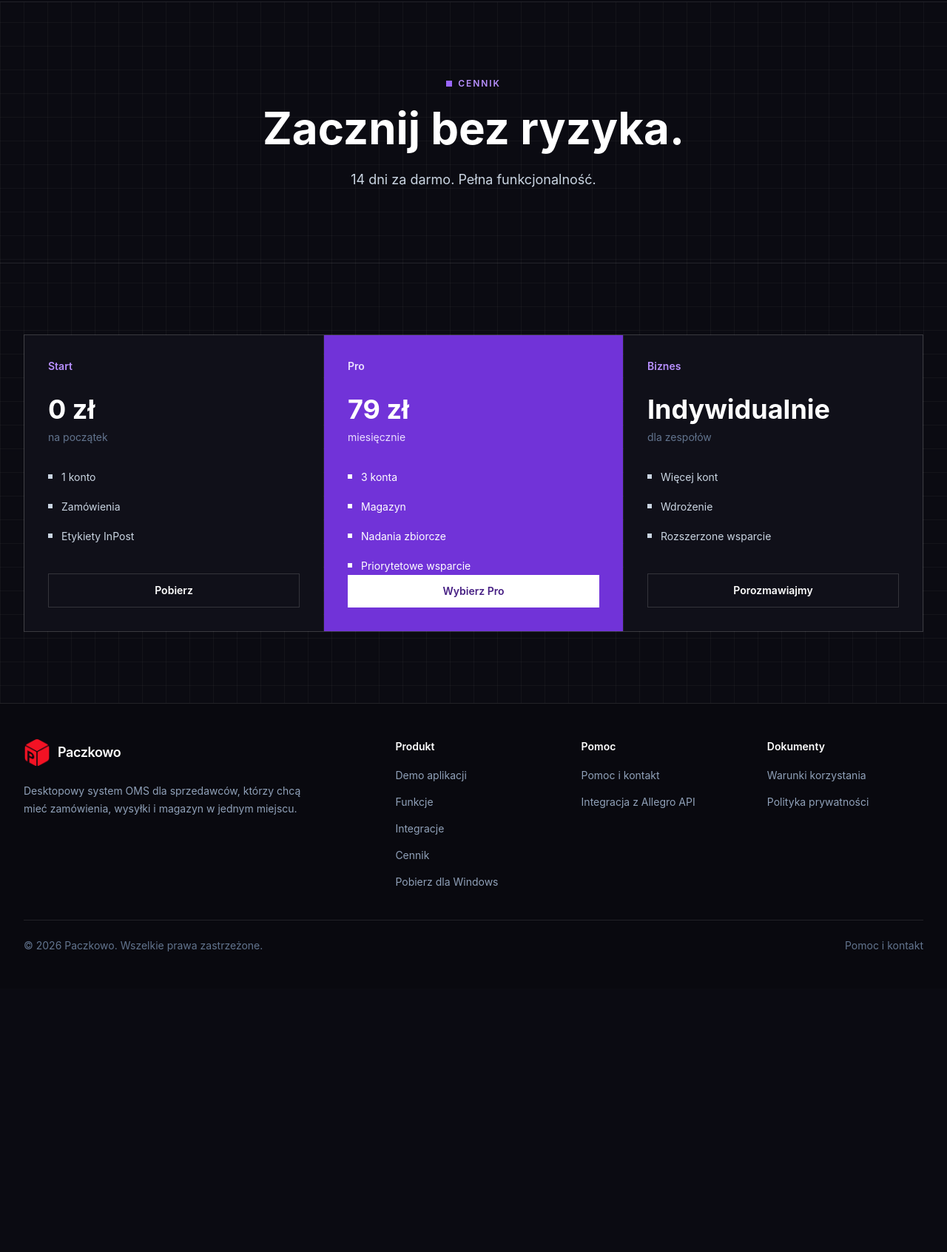
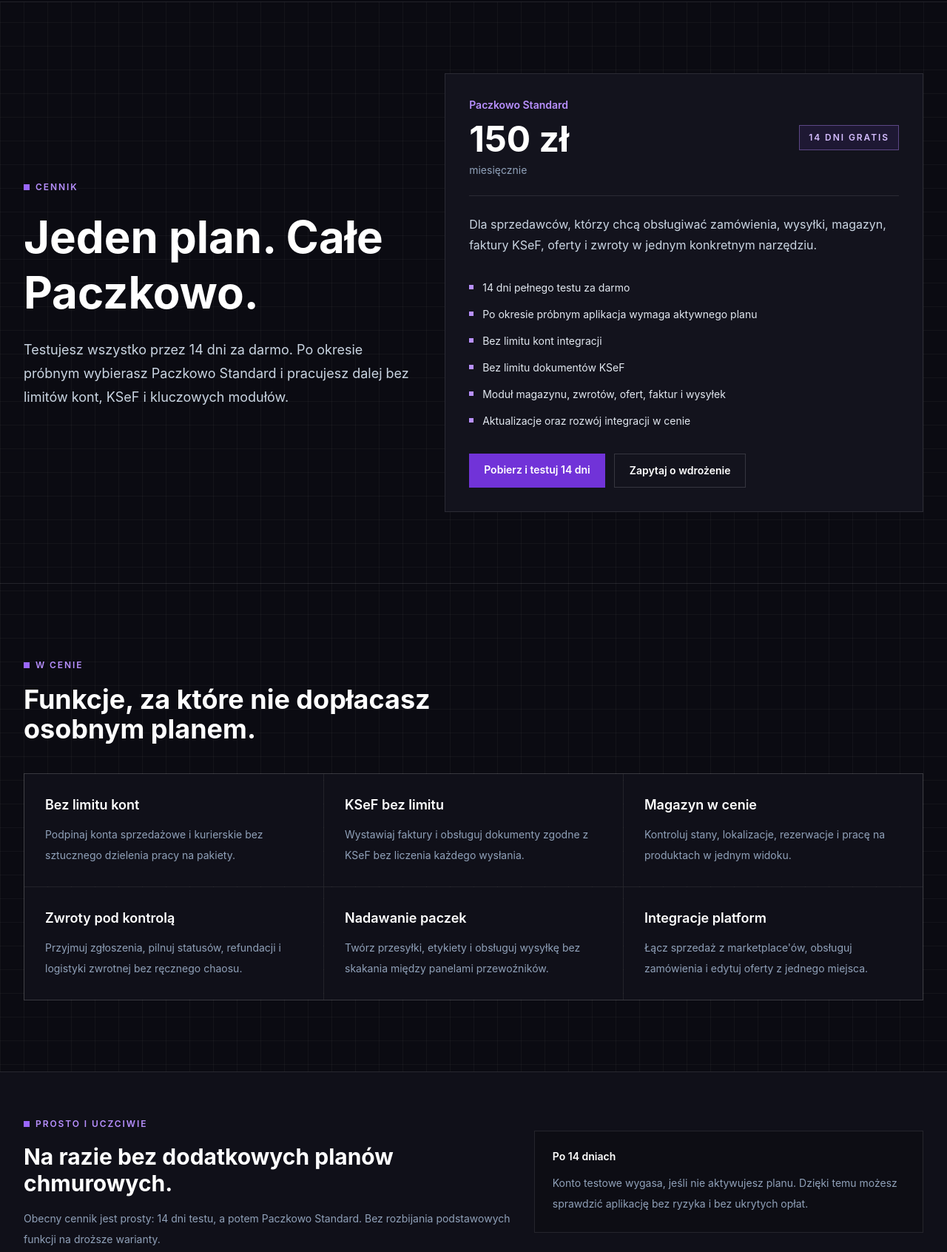
Before and after one commit to szymon-mania/paczkowo, an Astro site: page /cennik in a window 1280 px wide. Shown: the part 66-1758 px from the top of the page at 74% size. Before the commit the page ends 1402 px from the top, so only its background shows below. Built offline with nearby package versions, Linux system fonts and the light colour scheme; Astro itself is replaced by a stand-in of ours.

Commit message:
cennik v1.0.0

```diff
--- a/src/demo-app/lib/i18n/en.ts
+++ b/src/demo-app/lib/i18n/en.ts
@@ -31,11 +31,11 @@
   [T.menu_account]: "My account",
   [T.menu_settings]: "Settings",
   [T.menu_logout]: "Log out",
-  [T.acct_premium]: "Premium",
+  [T.acct_premium]: "Paczkowo Standard",
   [T.acct_trial]: "Trial",
   [T.acct_days_left]: "{n} days left",
   [T.acct_days_renew]: "{n} days to renewal",
-  [T.acct_buy_premium]: "Buy Premium",
+  [T.acct_buy_premium]: "Buy Paczkowo Standard",
 
   [T.support_tooltip]: "Help & contact",
   [T.support_title]: "Help & contact",
@@ -132,8 +132,8 @@
   [T.err_support_failed]: "Could not send the request. Please try again later.",
 
   [T.upgrade_expired_title]: "Your trial has expired",
-  [T.upgrade_choose_title]: "Choose a plan",
-  [T.upgrade_desc]: "To keep using the app, buy the Premium plan. Payments are handled by Stripe (card / BLIK / Przelewy24).",
+  [T.upgrade_choose_title]: "Activate Paczkowo Standard",
+  [T.upgrade_desc]: "After the 14-day trial, the app requires an active Paczkowo Standard plan. Payments are handled by Stripe (card / BLIK / Przelewy24).",
   [T.upgrade_opening]: "Opening payment…",
   [T.upgrade_check_again]: "Check status again",
   [T.upgrade_payment_opened]: "Payment opened in your browser. After paying, come back here — the status will refresh automatically.",
@@ -189,7 +189,7 @@
   [T.set_logout_confirm_title]: "Log out?",
   [T.set_logout_confirm_body]: "You'll return to the sign-in screen. Local data stays on this computer.",
   [T.plan_trial]: "Trial",
-  [T.plan_premium]: "Premium",
+  [T.plan_premium]: "Paczkowo Standard",
   [T.plan_expired]: "Expired",
 
   [T.int_opening_browser]: "Opening browser…",
--- a/src/demo-app/lib/i18n/pl.ts
+++ b/src/demo-app/lib/i18n/pl.ts
@@ -31,11 +31,11 @@
   [T.menu_account]: "Moje konto",
   [T.menu_settings]: "Ustawienia",
   [T.menu_logout]: "Wyloguj",
-  [T.acct_premium]: "Premium",
+  [T.acct_premium]: "Paczkowo Standard",
   [T.acct_trial]: "Okres próbny",
   [T.acct_days_left]: "{n} dni pozostało",
   [T.acct_days_renew]: "{n} dni do odnowienia",
-  [T.acct_buy_premium]: "Kup Premium",
+  [T.acct_buy_premium]: "Kup Paczkowo Standard",
 
   [T.support_tooltip]: "Pomoc i kontakt",
   [T.support_title]: "Pomoc i kontakt",
@@ -132,8 +132,8 @@
   [T.err_support_failed]: "Nie udało się wysłać zgłoszenia. Spróbuj ponownie później.",
 
   [T.upgrade_expired_title]: "Okres próbny wygasł",
-  [T.upgrade_choose_title]: "Wybierz plan",
-  [T.upgrade_desc]: "Aby korzystać z aplikacji, wykup plan Premium. Płatność obsługuje Stripe (karta / BLIK / Przelewy24).",
+  [T.upgrade_choose_title]: "Aktywuj Paczkowo Standard",
+  [T.upgrade_desc]: "Po 14 dniach testu aplikacja wymaga aktywnego planu Paczkowo Standard. Płatność obsługuje Stripe (karta / BLIK / Przelewy24).",
   [T.upgrade_opening]: "Otwieram płatność…",
   [T.upgrade_check_again]: "Sprawdź status ponownie",
   [T.upgrade_payment_opened]: "Otwarto płatność w przeglądarce. Po opłaceniu wróć tutaj — status odświeży się sam.",
@@ -189,7 +189,7 @@
   [T.set_logout_confirm_title]: "Wylogować się?",
   [T.set_logout_confirm_body]: "Wrócisz do ekranu logowania. Dane lokalne pozostaną na tym komputerze.",
   [T.plan_trial]: "Okres próbny",
-  [T.plan_premium]: "Premium",
+  [T.plan_premium]: "Paczkowo Standard",
   [T.plan_expired]: "Wygasły",
 
   [T.int_opening_browser]: "Otwieram przeglądarkę…",
--- a/src/pages/cennik.astro
+++ b/src/pages/cennik.astro
@@ -1,16 +1,113 @@
 ---
 import Layout from "../layouts/Layout.astro";
 
-const plans = [
-  { name: "Start", price: "0 zł", note: "na początek", items: ["1 konto", "Zamówienia", "Etykiety InPost"], href: "/pobierz", action: "Pobierz" },
-  { name: "Pro", price: "79 zł", note: "miesięcznie", items: ["3 konta", "Magazyn", "Nadania zbiorcze", "Priorytetowe wsparcie"], href: "/pobierz", action: "Wybierz Pro", featured: true },
-  { name: "Biznes", price: "Indywidualnie", note: "dla zespołów", items: ["Więcej kont", "Wdrożenie", "Rozszerzone wsparcie"], href: "/kontakt", action: "Porozmawiajmy" },
+const coreFeatures = [
+  {
+    title: "Bez limitu kont",
+    text: "Podpinaj konta sprzedażowe i kurierskie bez sztucznego dzielenia pracy na pakiety.",
+  },
+  {
+    title: "KSeF bez limitu",
+    text: "Wystawiaj faktury i obsługuj dokumenty zgodne z KSeF bez liczenia każdego wysłania.",
+  },
+  {
+    title: "Magazyn w cenie",
+    text: "Kontroluj stany, lokalizacje, rezerwacje i pracę na produktach w jednym widoku.",
+  },
+  {
+    title: "Zwroty pod kontrolą",
+    text: "Przyjmuj zgłoszenia, pilnuj statusów, refundacji i logistyki zwrotnej bez ręcznego chaosu.",
+  },
+  {
+    title: "Nadawanie paczek",
+    text: "Twórz przesyłki, etykiety i obsługuj wysyłkę bez skakania między panelami przewoźników.",
+  },
+  {
+    title: "Integracje platform",
+    text: "Łącz sprzedaż z marketplace'ów, obsługuj zamówienia i edytuj oferty z jednego miejsca.",
+  },
+];
+
+const included = [
+  "14 dni pełnego testu za darmo",
+  "Po okresie próbnym aplikacja wymaga aktywnego planu",
+  "Bez limitu kont integracji",
+  "Bez limitu dokumentów KSeF",
+  "Moduł magazynu, zwrotów, ofert, faktur i wysyłek",
+  "Aktualizacje oraz rozwój integracji w cenie",
 ];
 ---
 
-<Layout title="Cennik Paczkowo" description="Wybierz plan Paczkowo dopasowany do skali sprzedaży.">
+<Layout title="Cennik Paczkowo" description="Paczkowo Standard: 14 dni za darmo, potem 150 zł miesięcznie za pełny dostęp bez limitu kont, KSeF, magazyn, zwroty, wysyłki i integracje.">
   <main>
-    <section class="border-b border-white/10"><div class="mx-auto max-w-7xl px-4 py-16 text-center sm:px-6 lg:px-8 lg:py-24"><p class="eyebrow">Cennik</p><h1 class="mt-5 text-5xl font-bold text-white sm:text-6xl">Zacznij bez ryzyka.</h1><p class="mx-auto mt-6 max-w-2xl text-lg leading-8 text-slate-300">14 dni za darmo. Pełna funkcjonalność.</p></div></section>
-    <section class="mx-auto max-w-7xl px-4 py-16 sm:px-6 lg:px-8 lg:py-24"><div class="grid gap-px border border-white/10 bg-white/10 lg:grid-cols-3">{plans.map((plan) => <article class:list={["flex min-h-[400px] flex-col bg-[#101019] p-8", plan.featured ? "bg-brand-600" : ""]}><p class:list={["text-sm font-semibold", plan.featured ? "text-brand-100" : "text-brand-300"]}>{plan.name}</p><h2 class="mt-7 text-4xl font-bold text-white">{plan.price}</h2><p class:list={["mt-2 text-sm", plan.featured ? "text-brand-100" : "text-slate-500"]}>{plan.note}</p><ul class="mt-8 space-y-4">{plan.items.map((item) => <li class:list={["flex gap-3 text-sm leading-6", plan.featured ? "text-white" : "text-slate-300"]}><span class="mt-2 h-1.5 w-1.5 shrink-0 bg-current"></span>{item}</li>)}</ul><a href={plan.href} class:list={["mt-auto inline-flex justify-center px-5 py-3 text-sm font-semibold transition", plan.featured ? "bg-white text-brand-800 hover:bg-brand-50" : "border border-white/15 text-white hover:border-white/35"]}>{plan.action}</a></article>)}</div></section>
+    <section class="border-b border-white/10">
+      <div class="mx-auto grid max-w-7xl gap-10 px-4 py-16 sm:px-6 lg:grid-cols-[0.9fr_1.1fr] lg:items-center lg:px-8 lg:py-24">
+        <div>
+          <p class="eyebrow">Cennik</p>
+          <h1 class="mt-5 max-w-3xl text-5xl font-bold leading-tight text-white sm:text-6xl">Jeden plan. Całe Paczkowo.</h1>
+          <p class="mt-6 max-w-2xl text-lg leading-8 text-slate-300">
+            Testujesz wszystko przez 14 dni za darmo. Po okresie próbnym wybierasz Paczkowo Standard i pracujesz dalej bez limitów kont, KSeF i kluczowych modułów.
+          </p>
+        </div>
+        <article class="surface-line p-6 sm:p-8">
+          <div class="flex flex-wrap items-center justify-between gap-4 border-b border-white/10 pb-6">
+            <div>
+              <p class="text-sm font-semibold text-brand-300">Paczkowo Standard</p>
+              <h2 class="mt-3 text-5xl font-bold text-white">150 zł</h2>
+              <p class="mt-2 text-sm text-slate-400">miesięcznie</p>
+            </div>
+            <span class="border border-brand-300/40 bg-brand-500/10 px-3 py-2 text-xs font-semibold uppercase tracking-[0.16em] text-brand-200">14 dni gratis</span>
+          </div>
+          <p class="mt-6 text-base leading-7 text-slate-300">
+            Dla sprzedawców, którzy chcą obsługiwać zamówienia, wysyłki, magazyn, faktury KSeF, oferty i zwroty w jednym konkretnym narzędziu.
+          </p>
+          <ul class="mt-8 grid gap-3">
+            {included.map((item) => (
+              <li class="flex gap-3 text-sm leading-6 text-slate-200">
+                <span class="mt-2 h-1.5 w-1.5 shrink-0 bg-brand-300"></span>
+                <span>{item}</span>
+              </li>
+            ))}
+          </ul>
+          <div class="mt-8 flex flex-col gap-3 sm:flex-row">
+            <a href="/pobierz" class="inline-flex justify-center bg-brand-600 px-5 py-3 text-sm font-semibold text-white transition hover:bg-brand-500">Pobierz i testuj 14 dni</a>
+            <a href="/kontakt" class="inline-flex justify-center border border-white/15 px-5 py-3 text-sm font-semibold text-white transition hover:border-white/35">Zapytaj o wdrożenie</a>
+          </div>
+        </article>
+      </div>
+    </section>
+
+    <section class="mx-auto max-w-7xl px-4 py-16 sm:px-6 lg:px-8 lg:py-24">
+      <div class="max-w-2xl">
+        <p class="eyebrow">W cenie</p>
+        <h2 class="mt-4 text-3xl font-bold text-white sm:text-4xl">Funkcje, za które nie dopłacasz osobnym planem.</h2>
+      </div>
+      <div class="mt-10 grid gap-px border border-white/10 bg-white/10 md:grid-cols-2 lg:grid-cols-3">
+        {coreFeatures.map((feature) => (
+          <article class="bg-[#101019] p-7">
+            <h3 class="text-lg font-semibold text-white">{feature.title}</h3>
+            <p class="mt-3 text-sm leading-7 text-slate-400">{feature.text}</p>
+          </article>
+        ))}
+      </div>
+    </section>
+
+    <section class="border-y border-white/10 bg-[#101019]">
+      <div class="mx-auto grid max-w-7xl gap-8 px-4 py-14 sm:px-6 lg:grid-cols-[1fr_0.8fr] lg:items-center lg:px-8">
+        <div>
+          <p class="eyebrow">Prosto i uczciwie</p>
+          <h2 class="mt-4 text-3xl font-bold text-white">Na razie bez dodatkowych planów chmurowych.</h2>
+          <p class="mt-4 max-w-2xl text-sm leading-7 text-slate-400">
+            Obecny cennik jest prosty: 14 dni testu, a potem Paczkowo Standard. Bez rozbijania podstawowych funkcji na droższe warianty.
+          </p>
+        </div>
+        <div class="border border-white/10 bg-black/20 p-6">
+          <p class="text-sm font-semibold text-white">Po 14 dniach</p>
+          <p class="mt-3 text-sm leading-7 text-slate-400">
+            Konto testowe wygasa, jeśli nie aktywujesz planu. Dzięki temu możesz sprawdzić aplikację bez ryzyka i bez ukrytych opłat.
+          </p>
+        </div>
+      </div>
+    </section>
   </main>
 </Layout>
--- a/src/pages/integracje.astro
+++ b/src/pages/integracje.astro
@@ -2,16 +2,69 @@
 import Layout from "../layouts/Layout.astro";
 
 const integrations = [
-  { image: "/brand/allegro.png", name: "Allegro", type: "Marketplace", text: "Zamówienia, oferty i wysyłka." },
-  { image: "/brand/erli.png", name: "Erli", type: "Marketplace", text: "Sprzedaż bez zmiany panelu." },
-  { image: "/brand/inpost.png", name: "InPost", type: "Wysyłka", text: "Przesyłki i etykiety." },
+  { image: "/brand/allegro.png", name: "Allegro", type: "Marketplace", text: "Zamówienia, oferty i wysyłka w jednym rytmie pracy." },
+  { image: "/brand/erli.png", name: "Erli", type: "Marketplace", text: "Obsługa sprzedaży bez przełączania się między panelami." },
+  { image: "/brand/inpost.png", name: "InPost", type: "Wysyłka", text: "Przesyłki, etykiety i nadania gotowe do codziennej pracy." },
+];
+
+const upcoming = [
+  "kolejne marketplace'y",
+  "więcej przewoźników",
+  "sklepy internetowe",
+  "narzędzia fakturowe",
 ];
 ---
 
-<Layout title="Integracje Paczkowo" description="Integracje Paczkowo z Allegro, Erli i InPost.">
+<Layout title="Integracje Paczkowo" description="Integracje Paczkowo z Allegro, Erli i InPost. Kolejne platformy, przewoźnicy i narzędzia sprzedażowe w przygotowaniu.">
   <main>
-    <section class="border-b border-white/10"><div class="mx-auto max-w-7xl px-4 py-16 sm:px-6 lg:px-8 lg:py-24"><p class="eyebrow">Integracje</p><h1 class="mt-5 max-w-3xl text-5xl font-bold leading-tight text-white sm:text-6xl">Twoje kanały. Jeden widok.</h1><p class="mt-6 max-w-2xl text-lg leading-8 text-slate-300">Łącz konta, obsługuj zamówienia, nadaj paczki.</p></div></section>
-    <section class="mx-auto max-w-7xl px-4 py-16 sm:px-6 lg:px-8 lg:py-24"><div class="grid gap-px border border-white/10 bg-white/10 lg:grid-cols-3">{integrations.map((integration) => <article class="bg-[#101019] p-8"><div class="flex h-14 items-center"><img src={integration.image} alt={integration.name} class="max-h-10 max-w-32 object-contain object-left" /></div><p class="mt-10 text-xs font-semibold uppercase tracking-[0.16em] text-brand-300">{integration.type}</p><h2 class="mt-3 text-2xl font-semibold text-white">{integration.name}</h2><p class="mt-4 text-sm leading-7 text-slate-400">{integration.text}</p></article>)}</div></section>
-    <section class="border-y border-white/10 bg-[#101019]"><div class="mx-auto flex max-w-7xl flex-col gap-6 px-4 py-16 sm:px-6 md:flex-row md:items-center md:justify-between lg:px-8"><div><p class="eyebrow">Kontrola po Twojej stronie</p><h2 class="mt-4 text-3xl font-bold text-white">Łączysz tylko wybrane konta.</h2></div><a href="/allegro-api-info" class="inline-flex shrink-0 border border-white/15 px-5 py-3 text-sm font-semibold text-white hover:border-brand-300 hover:text-brand-200">Allegro API →</a></div></section>
+    <section class="border-b border-white/10">
+      <div class="mx-auto max-w-7xl px-4 py-16 sm:px-6 lg:px-8 lg:py-24">
+        <p class="eyebrow">Integracje</p>
+        <h1 class="mt-5 max-w-3xl text-5xl font-bold leading-tight text-white sm:text-6xl">Twoje kanały. Jeden widok.</h1>
+        <p class="mt-6 max-w-2xl text-lg leading-8 text-slate-300">Łącz konta, obsługuj zamówienia, edytuj oferty i nadawaj paczki bez ciągłego przeskakiwania między panelami.</p>
+      </div>
+    </section>
+
+    <section class="mx-auto max-w-7xl px-4 py-16 sm:px-6 lg:px-8 lg:py-24">
+      <div class="grid gap-px border border-white/10 bg-white/10 lg:grid-cols-3">
+        {integrations.map((integration) => (
+          <article class="bg-[#101019] p-8">
+            <div class="flex h-14 items-center">
+              <img src={integration.image} alt={integration.name} class="max-h-10 max-w-32 object-contain object-left" />
+            </div>
+            <p class="mt-10 text-xs font-semibold uppercase tracking-[0.16em] text-brand-300">{integration.type}</p>
+            <h2 class="mt-3 text-2xl font-semibold text-white">{integration.name}</h2>
+            <p class="mt-4 text-sm leading-7 text-slate-400">{integration.text}</p>
+          </article>
+        ))}
+      </div>
+
+      <div class="mt-10 border border-brand-300/30 bg-brand-500/10 p-6 sm:p-8">
+        <div class="grid gap-8 lg:grid-cols-[0.9fr_1.1fr] lg:items-center">
+          <div>
+            <p class="text-sm font-semibold text-brand-200">Więcej integracji wkrótce</p>
+            <h2 class="mt-3 text-3xl font-bold text-white">Paczkowo będzie rosło razem z Twoją sprzedażą.</h2>
+            <p class="mt-4 text-sm leading-7 text-slate-300">
+              Rozwijamy kolejne połączenia, żeby coraz więcej zamówień, ofert, wysyłek i faktur dało się obsługiwać z jednego miejsca.
+            </p>
+          </div>
+          <div class="grid gap-3 sm:grid-cols-2">
+            {upcoming.map((item) => (
+              <div class="border border-white/10 bg-black/20 px-4 py-3 text-sm font-semibold text-slate-200">{item}</div>
+            ))}
+          </div>
+        </div>
+      </div>
+    </section>
+
+    <section class="border-y border-white/10 bg-[#101019]">
+      <div class="mx-auto flex max-w-7xl flex-col gap-6 px-4 py-16 sm:px-6 md:flex-row md:items-center md:justify-between lg:px-8">
+        <div>
+          <p class="eyebrow">Kontrola po Twojej stronie</p>
+          <h2 class="mt-4 text-3xl font-bold text-white">Łączysz tylko wybrane konta.</h2>
+        </div>
+        <a href="/allegro-api-info" class="inline-flex shrink-0 border border-white/15 px-5 py-3 text-sm font-semibold text-white hover:border-brand-300 hover:text-brand-200">Allegro API →</a>
+      </div>
+    </section>
   </main>
 </Layout>
```
